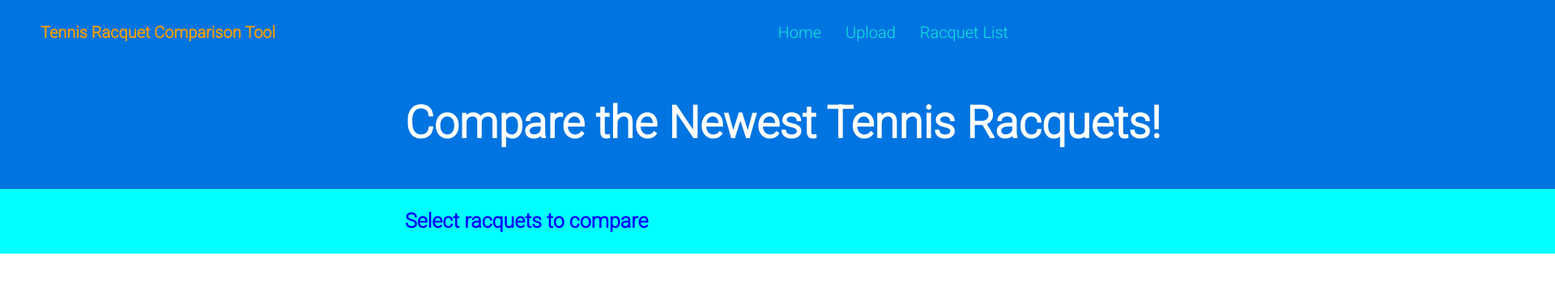
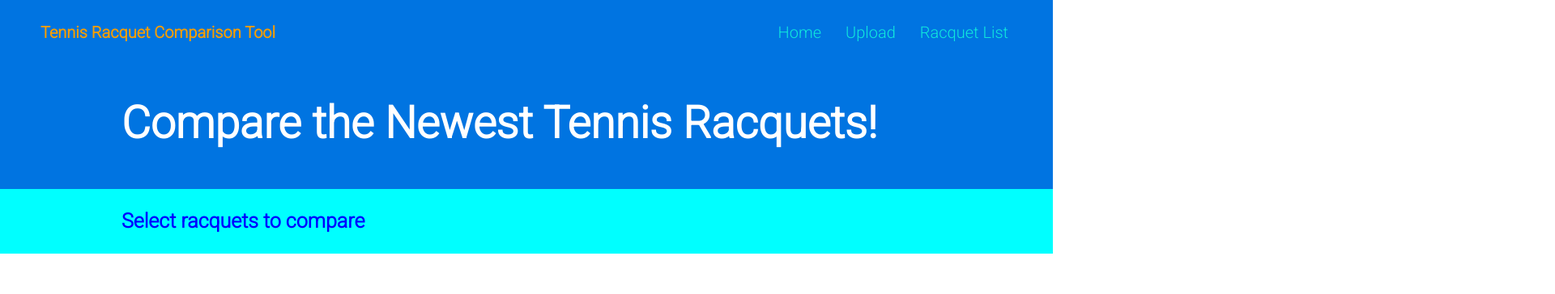
Before and after one commit to jinwonjang0704/Tennis-Racquet-Compare, a React (Create React App) app in the folder client/: page /#/#/racquetlist in a window 1280 px wide. Shown: the top 364 px of the page at 81% size, 1920 px wide, since content can reach past the window. Built offline with nearby package versions, Linux system fonts and the light colour scheme; no server answers; the HTML template or start-up script is replaced by a standard one.

Commit message:
edit page not showing error

```diff
--- a/client/src/style.css
+++ b/client/src/style.css
@@ -14,7 +14,7 @@ body{
 }
 
 .container{
-  min-width: 2000px;
+  min-width: 1300px;
   padding-left: 15px;
   padding-right: 15px;
   padding-bottom: 50px;
```
